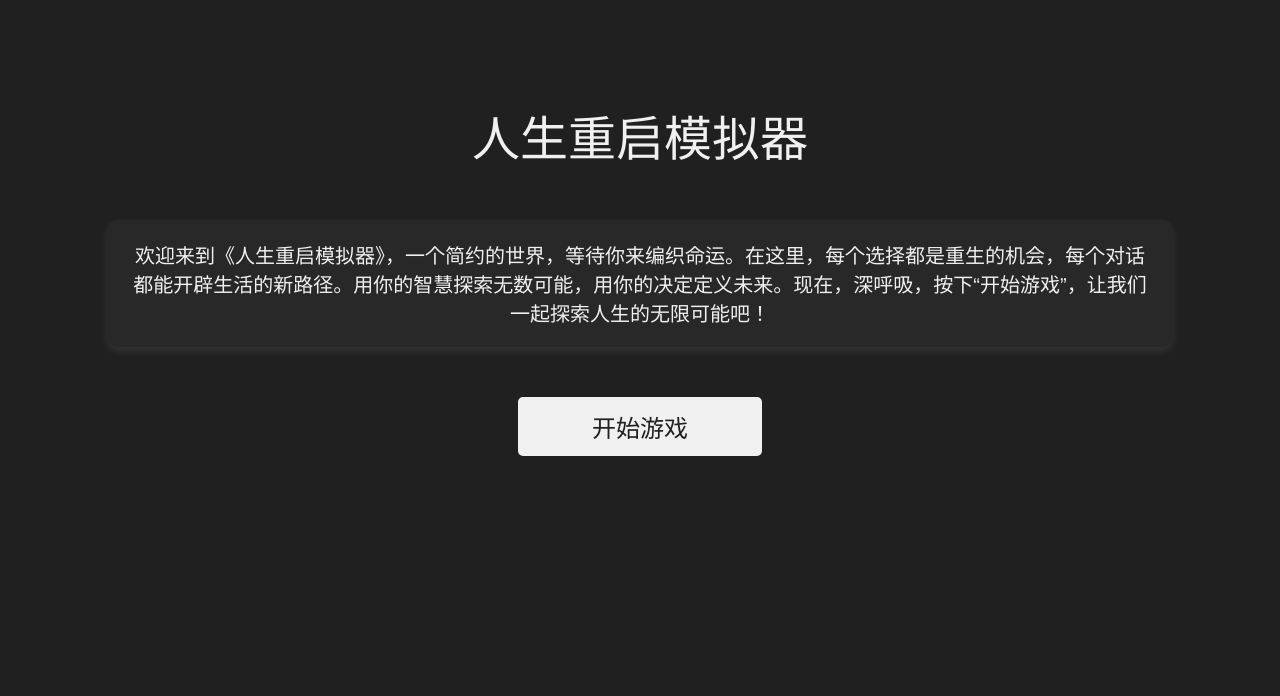
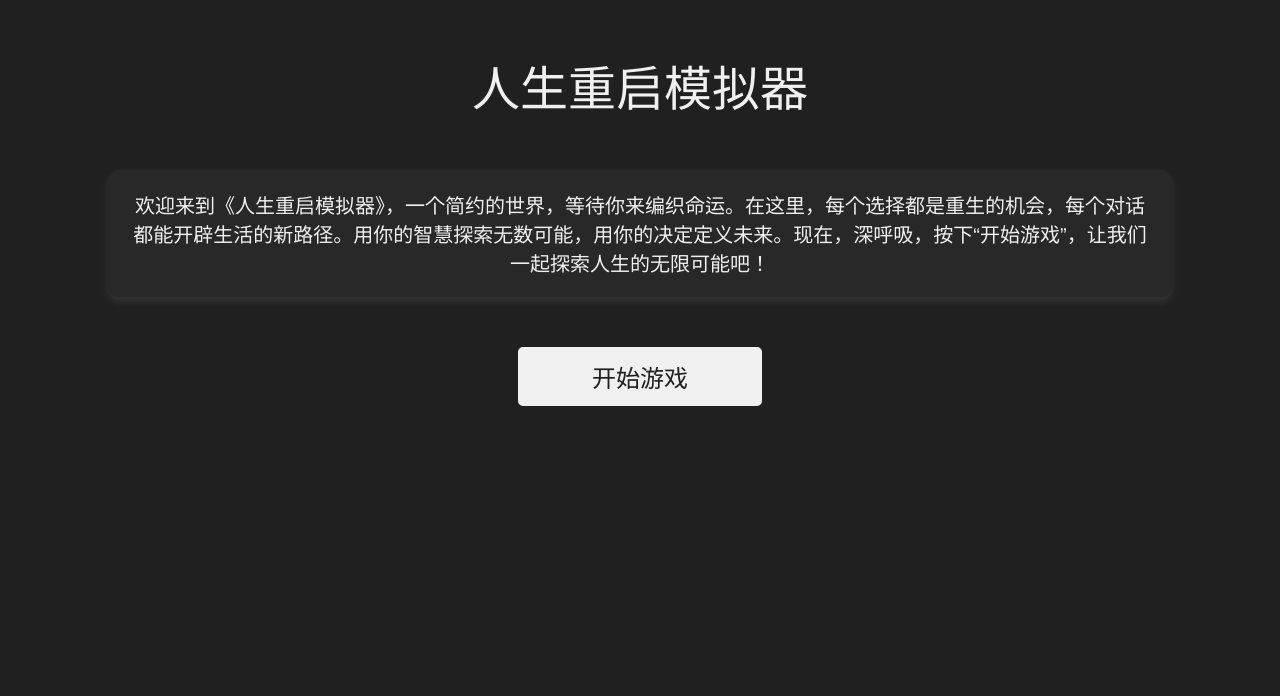
Before and after one commit to EmbraceAGI/LifeReloaded, a FastAPI app: page /life-reload/ in a window 1280 px wide. Shown: the top 696 px of the page. Run offline with FastAPI, Linux system fonts and the light colour scheme; parts of the project's set-up code (start-up, migrations or seed data) failed here and were passed over; some libraries are stand-ins or nearby versions.

Commit message:
improve footer css

```diff
--- a/static/game.css
+++ b/static/game.css
@@ -25,7 +25,7 @@ body {
 .begin {
     font-family: 'Helvetica Neue', sans-serif;
     text-align: center;
-    padding-top: 100px; /* Vertically center the content */
+    padding-top: 50px; /* Vertically center the content */
 }
 
 #game-title {
--- a/templates/game.html
+++ b/templates/game.html
@@ -59,7 +59,7 @@
 </div>
 
 <footer class="site-footer">
-    <p style="margin: 7px 7px;">&copy; 2023 <a href="https://taited.github.io" target="_blank">Taited</a>
+    <p style="margin: 7px 14px;">&copy; 2023 <a href="https://taited.github.io" target="_blank">Taited</a>
     | <a href="https://github.com/Taited/life-reload" target="_blank">Github</a>
     | 改编自<a href="https://github.com/EmbraceAGI/LifeReloaded" target="_blank">Prompt版本 </a>
 </p>
```
